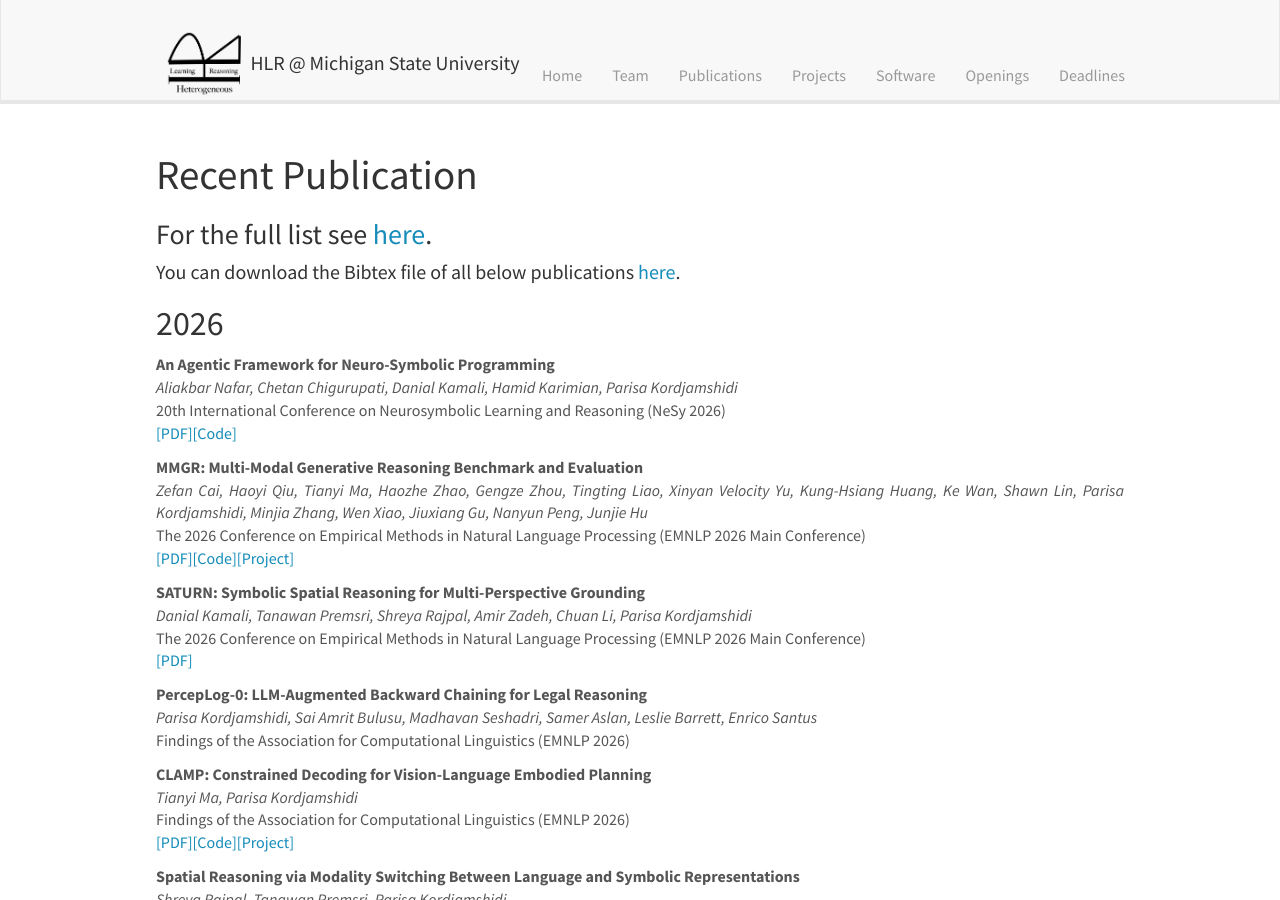
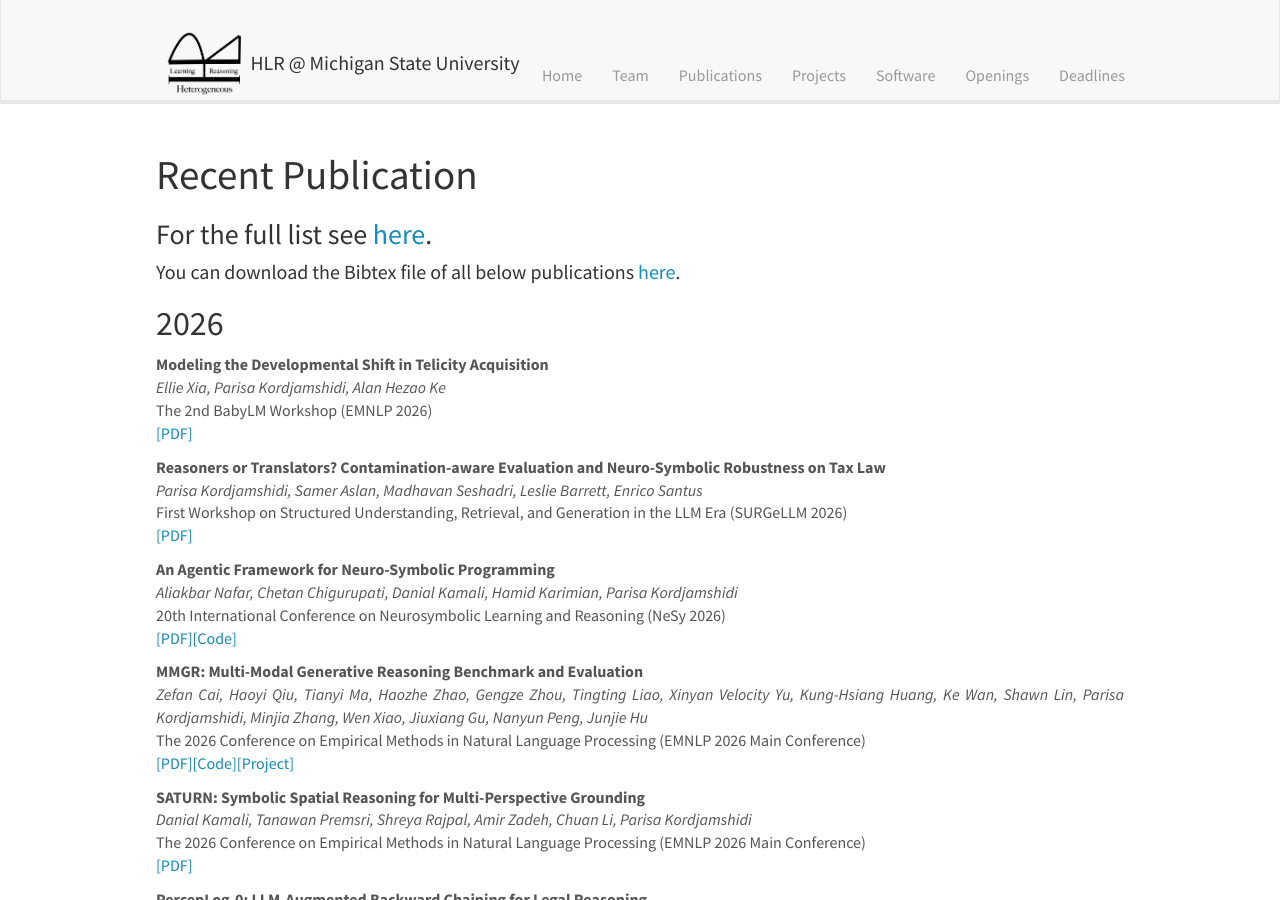
Before and after one commit to HLR/HLR.github.io, a Jekyll site: the page built from _pages/publications.md, in a window 1280 px wide and 900 px high. Built offline with Jekyll 4.4.1, drawn with Linux system fonts in a browser that asks for light colours; nearby versions of some CDN libraries.

Commit message:
Add BabyLM and SURGeLLM 2026 workshop publications

```diff
--- a/_data/publist.yml
+++ b/_data/publist.yml
@@ -10,6 +10,22 @@
 #       display: PDF
 #     - url:
 #       display: Code
+
+- title: "Modeling the Developmental Shift in Telicity Acquisition"
+  authors: Ellie Xia, Parisa Kordjamshidi, Alan Hezao Ke
+  venue: The 2nd BabyLM Workshop (EMNLP 2026)
+  year: 2026
+  links:
+    - url: https://arxiv.org/pdf/2609.17996
+      display: PDF
+
+- title: "Reasoners or Translators? Contamination-aware Evaluation and Neuro-Symbolic Robustness on Tax Law"
+  authors: Parisa Kordjamshidi, Samer Aslan, Madhavan Seshadri, Leslie Barrett, Enrico Santus
+  venue: First Workshop on Structured Understanding, Retrieval, and Generation in the LLM Era (SURGeLLM 2026)
+  year: 2026
+  links:
+    - url: https://aclanthology.org/2026.surgellm-1.23.pdf
+      display: PDF
 
 - title: "An Agentic Framework for Neuro-Symbolic Programming"
   authors: Aliakbar Nafar, Chetan Chigurupati, Danial Kamali, Hamid Karimian, Parisa Kordjamshidi
--- a/downloads/hlr.bib
+++ b/downloads/hlr.bib
@@ -1,4 +1,29 @@
 %2026
+
+@inproceedings{xia2026modeling,
+  title={Modeling the Developmental Shift in Telicity Acquisition},
+  author={Xia, Ellie and Kordjamshidi, Parisa and Ke, Alan Hezao},
+  booktitle={The 2nd {BabyLM} Workshop},
+  year={2026},
+  address={Budapest, Hungary},
+  eprint={2609.17996},
+  archivePrefix={arXiv},
+  primaryClass={cs.CL},
+  url={https://arxiv.org/abs/2609.17996}
+}
+
+@inproceedings{kordjamshidi-etal-2026-reasoners,
+  title={Reasoners or Translators? Contamination-aware Evaluation and Neuro-Symbolic Robustness on Tax Law},
+  author={Kordjamshidi, Parisa and Aslan, Samer and Seshadri, Madhavan and Barrett, Leslie and Santus, Enrico},
+  booktitle={Proceedings of the First Workshop on Structured Understanding, Retrieval, and Generation in the {LLM} Era ({SURG}e{LLM} 2026)},
+  month=jul,
+  year={2026},
+  address={San Diego, California, United States},
+  publisher={Association for Computational Linguistics},
+  url={https://aclanthology.org/2026.surgellm-1.23/},
+  doi={10.18653/v1/2026.surgellm-1.23},
+  pages={344--360}
+}
 
 @inproceedings{nafar2026agentic,
   title={An Agentic Framework for Neuro-Symbolic Programming},
```
